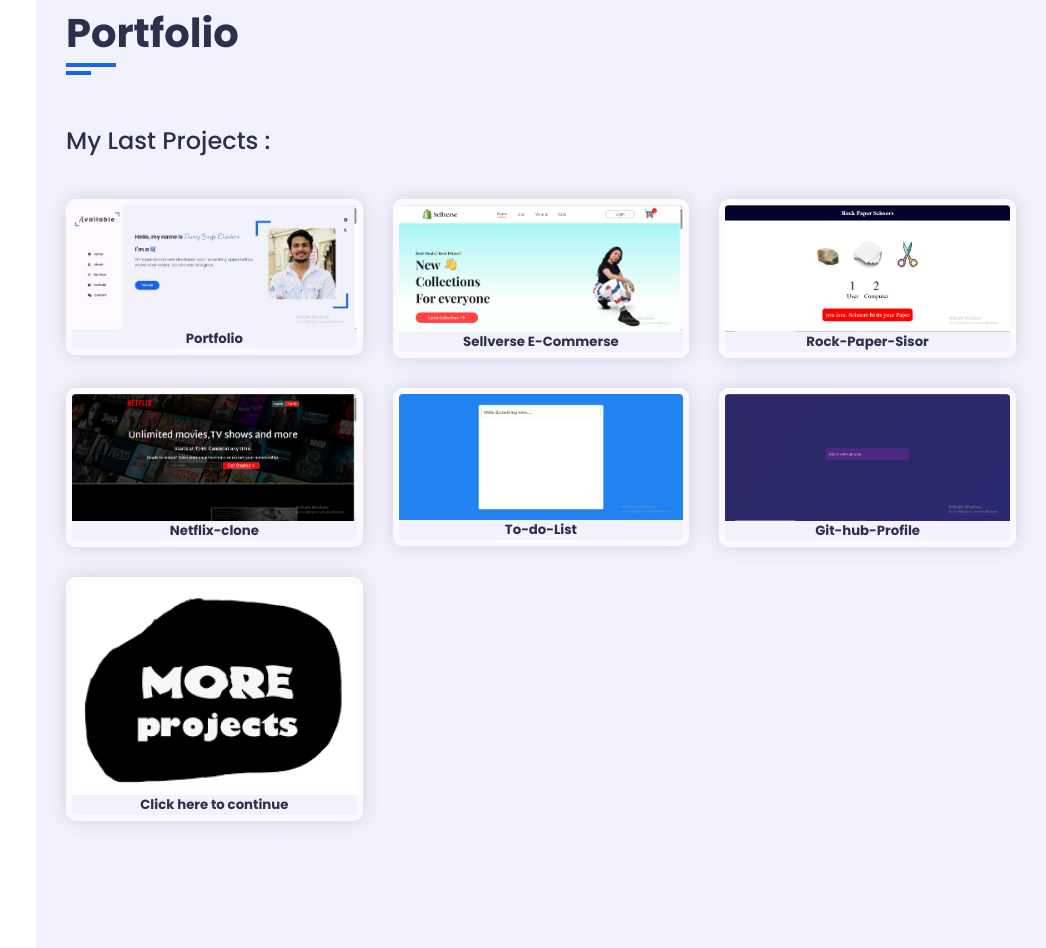
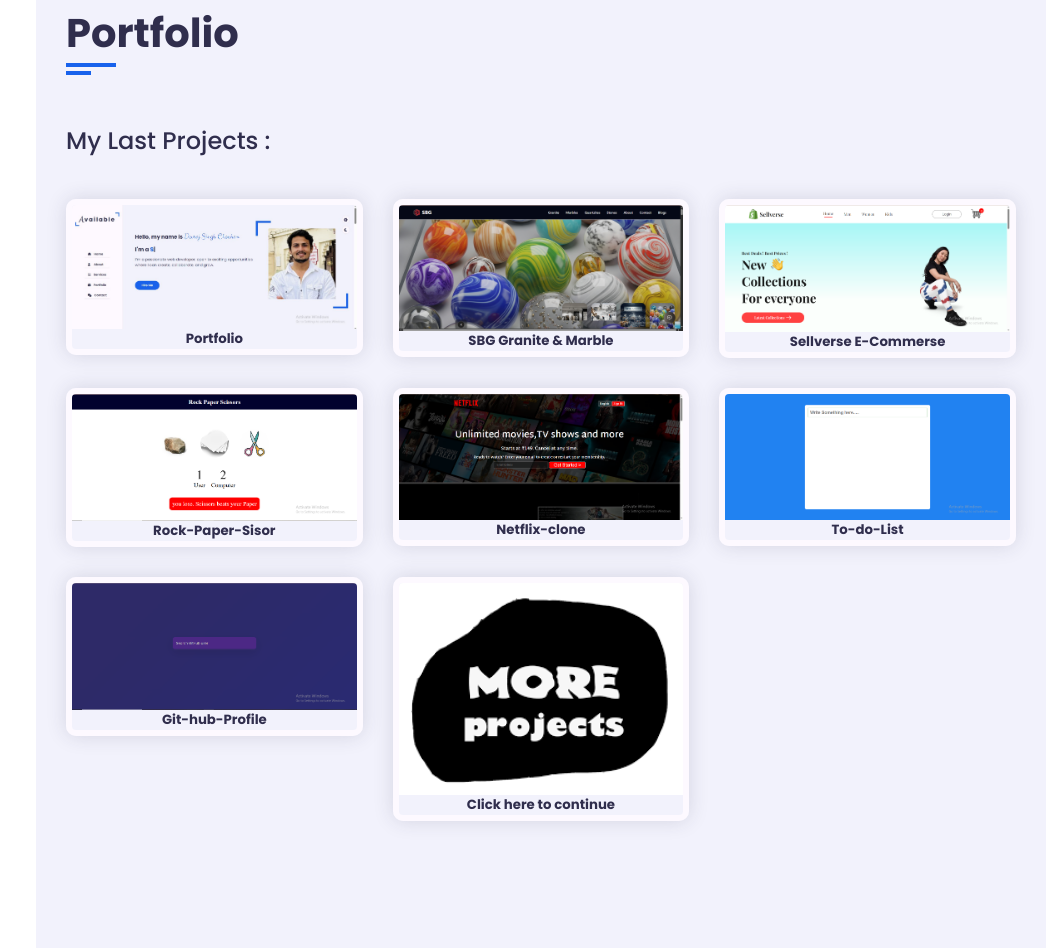
Before and after one commit to Devraj-s63/portfolio-main, a plain HTML site: page index.html in a window 1280 px wide. Shown: the part 3346-4294 px from the top of the page, without its empty margins (234-1280 px from the left). Drawn offline with nearby package versions, Linux system fonts and the light colour scheme; a web font is replaced by a local one.

Commit message:
new project added

```diff
--- a/index.html
+++ b/index.html
@@ -348,6 +348,19 @@
                             </div>
                         </div>
                         <!-- ===== Portfolio Item End ===== -->
+                          <!-- ===== Portfolio Item Start ===== -->
+                        <div class="portfolio-item padd-15">
+                            <div class="portfolio-item-inner shadow-dark">
+                                <a href="sbg-client-bv5x.vercel.app" class="portfolio-link"
+                                    target="_blank">
+                                    <div class="portfolio-img">
+                                        <img src="images\portfolio\sbj.png" alt="Student-app">
+                                        <h5 class="portfolio-title">SBG Granite & Marble </h5>
+                                    </div>
+                                </a>
+                            </div>
+                        </div>
+                        <!-- ===== Portfolio Item End ===== -->
                         <!-- ===== Portfolio Item Start ===== -->
                         <div class="portfolio-item padd-15">
                             <div class="portfolio-item-inner shadow-dark">
```
Also changed, not shown: images/portfolio/sbj.png (added).
